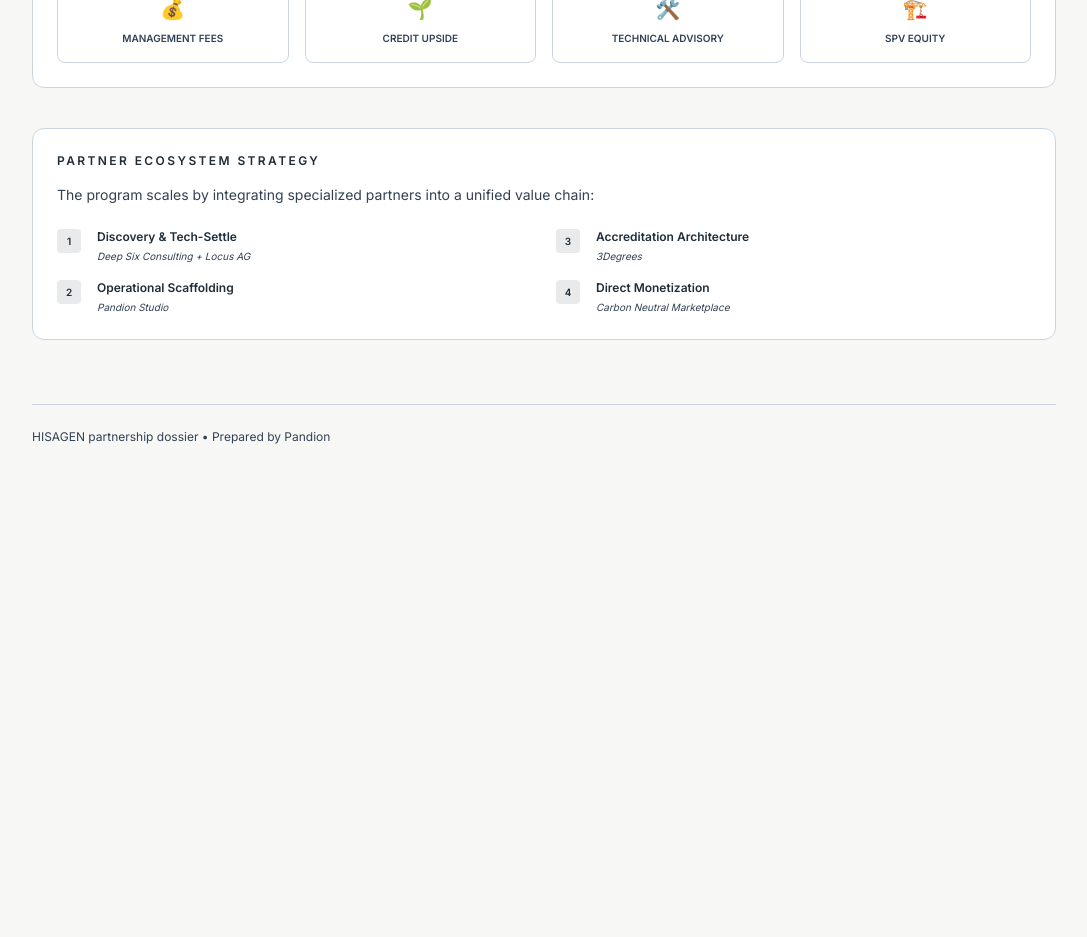
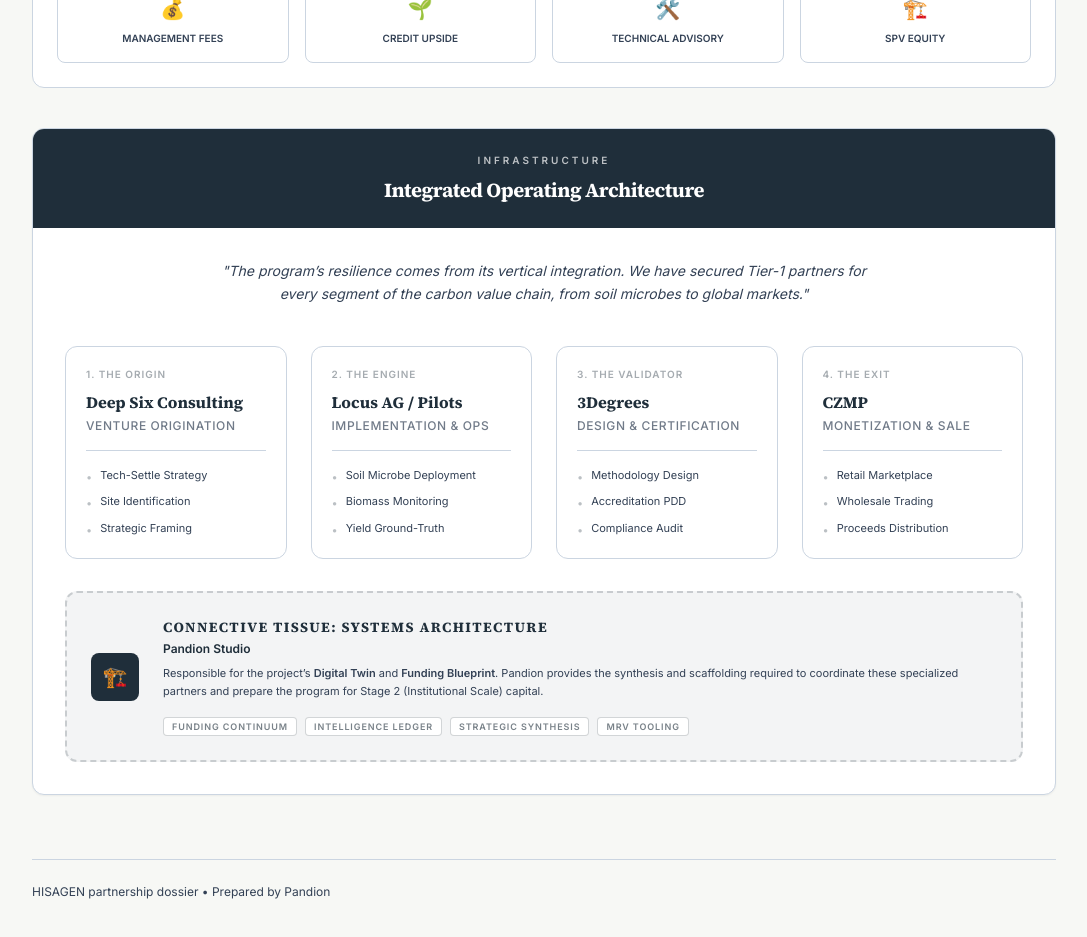
Before and after one commit to juakali100/hisagen, a Next.js app: page /program in a window 1280 px wide. Shown: the part 2120-3057 px from the top of the page, without its empty margins (96-1183 px from the left). Before the commit the page ends 2605 px from the top, so only its background shows below. Built offline with nearby package versions, Linux system fonts and the light colour scheme.

Commit message:
feat: implement comprehensive Integrated Operating Architecture on Program page

```diff
--- a/src/app/program/page.tsx
+++ b/src/app/program/page.tsx
@@ -172,41 +172,83 @@ export default function ProgramPage() {
         </div>
       </section>
 
-      <section className="mt-10 rounded-xl border border-mist bg-white p-6 text-ink">
-        <p className="text-xs uppercase tracking-[0.2em] text-secondary font-bold">Partner Ecosystem Strategy</p>
-        <p className="mt-4 text-sm text-slate">
-          The program scales by integrating specialized partners into a unified value chain:
-        </p>
-        <div className="mt-6 grid grid-cols-1 md:grid-cols-2 gap-6">
-          <div className="space-y-4">
-            <div className="flex gap-4">
-              <span className="h-6 w-6 rounded bg-secondary/10 text-secondary text-[10px] font-bold flex items-center justify-center shrink-0">1</span>
+      <section className="mt-10 rounded-xl border border-mist bg-white overflow-hidden shadow-sm">
+        <div className="bg-secondary p-6 text-white text-center">
+          <p className="text-[10px] uppercase tracking-[0.3em] font-bold opacity-70">Infrastructure</p>
+          <h2 className="mt-2 text-xl font-bold tracking-tight">Integrated Operating Architecture</h2>
+        </div>
+
+        <div className="p-8">
+          <p className="text-sm text-slate leading-relaxed text-center max-w-2xl mx-auto italic">
+            "The program’s resilience comes from its vertical integration. We have secured Tier-1 partners for every segment of the carbon value chain, from soil microbes to global markets."
+          </p>
+
+          <div className="mt-10 grid gap-6 md:grid-cols-2 lg:grid-cols-4">
+            {[
+              {
+                phase: "1. The Origin",
+                org: "Deep Six Consulting",
+                role: "Venture Origination",
+                deliverables: ["Tech-Settle Strategy", "Site Identification", "Strategic Framing"],
+                color: "bg-blue-50"
+              },
+              {
+                phase: "2. The Engine",
+                org: "Locus AG / Pilots",
+                role: "Implementation & Ops",
+                deliverables: ["Soil Microbe Deployment", "Biomass Monitoring", "Yield Ground-Truth"],
+                color: "bg-emerald-50"
+              },
+              {
+                phase: "3. The Validator",
+                org: "3Degrees",
+                role: "Design & Certification",
+                deliverables: ["Methodology Design", "Accreditation PDD", "Compliance Audit"],
+                color: "bg-amber-50"
+              },
+              {
+                phase: "4. The Exit",
+                org: "CZMP",
+                role: "Monetization & Sale",
+                deliverables: ["Retail Marketplace", "Wholesale Trading", "Proceeds Distribution"],
+                color: "bg-indigo-50"
+              }
+            ].map((p, idx) => (
+              <div key={idx} className={`rounded-xl border border-mist p-5 flex flex-col ${p.color}/30`}>
+                <span className="text-[10px] font-bold uppercase tracking-widest text-secondary/40">{p.phase}</span>
+                <h3 className="mt-2 text-base font-bold text-secondary">{p.org}</h3>
+                <p className="text-xs font-medium text-slate/70 mt-1 uppercase tracking-wider">{p.role}</p>
+                <div className="h-px bg-mist my-4 w-full" />
+                <ul className="space-y-2 flex-grow">
+                  {p.deliverables.map((d, dIdx) => (
+                    <li key={dIdx} className="text-[11px] text-slate flex gap-2 items-start">
+                      <span className="text-secondary/30 mt-0.5">•</span>
+                      {d}
+                    </li>
+                  ))}
+                </ul>
+              </div>
+            ))}
+          </div>
+
+          <div className="mt-8 p-6 rounded-xl border-2 border-dashed border-secondary/20 bg-secondary/5">
+            <div className="flex flex-col md:flex-row md:items-center gap-6">
+              <div className="shrink-0">
+                <div className="h-12 w-12 rounded-lg bg-secondary flex items-center justify-center text-xl">🏗️</div>
+              </div>
               <div>
-                <p className="text-xs font-bold text-secondary">Discovery & Tech-Settle</p>
-                <p className="text-[10px] text-slate mt-1 italic">Deep Six Consulting + Locus AG</p>
-              </div>
-            </div>
-            <div className="flex gap-4">
-              <span className="h-6 w-6 rounded bg-secondary/10 text-secondary text-[10px] font-bold flex items-center justify-center shrink-0">2</span>
-              <div>
-                <p className="text-xs font-bold text-secondary">Operational Scaffolding</p>
-                <p className="text-[10px] text-slate mt-1 italic">Pandion Studio</p>
-              </div>
-            </div>
-          </div>
-          <div className="space-y-4">
-            <div className="flex gap-4">
-              <span className="h-6 w-6 rounded bg-secondary/10 text-secondary text-[10px] font-bold flex items-center justify-center shrink-0">3</span>
-              <div>
-                <p className="text-xs font-bold text-secondary">Accreditation Architecture</p>
-                <p className="text-[10px] text-slate mt-1 italic">3Degrees</p>
-              </div>
-            </div>
-            <div className="flex gap-4">
-              <span className="h-6 w-6 rounded bg-secondary/10 text-secondary text-[10px] font-bold flex items-center justify-center shrink-0">4</span>
-              <div>
-                <p className="text-xs font-bold text-secondary">Direct Monetization</p>
-                <p className="text-[10px] text-slate mt-1 italic">Carbon Neutral Marketplace</p>
+                <h4 className="text-sm font-bold text-secondary uppercase tracking-[0.1em]">Connective Tissue: Systems Architecture</h4>
+                <p className="text-xs text-secondary mt-1 font-bold">Pandion Studio</p>
+                <p className="text-[11px] text-slate mt-2 leading-relaxed">
+                  Responsible for the project’s <strong>Digital Twin</strong> and <strong>Funding Blueprint</strong>. Pandion provides the synthesis and scaffolding required to coordinate these specialized partners and prepare the program for Stage 2 (Institutional Scale) capital.
+                </p>
+                <div className="mt-4 flex flex-wrap gap-2">
+                  {["Funding Continuum", "Intelligence Ledger", "Strategic Synthesis", "MRV Tooling"].map((tag) => (
+                    <span key={tag} className="text-[9px] font-bold uppercase tracking-widest px-2 py-0.5 rounded border border-secondary/20 text-secondary/60 bg-white">
+                      {tag}
+                    </span>
+                  ))}
+                </div>
               </div>
             </div>
           </div>
```
